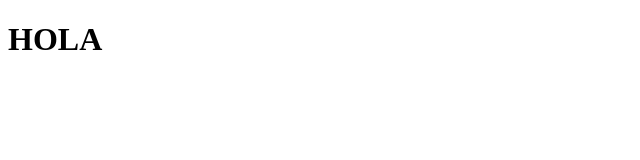
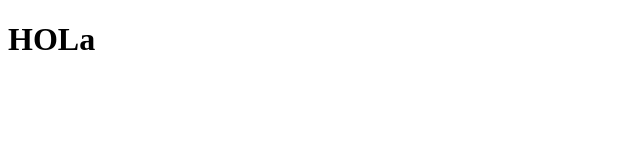
Before and after one commit to maick00/P-Bootstrap, a plain HTML site: page index.html in a window 1280 px wide. Shown: the full height of the page, 0-640 px from the left. Drawn offline with Linux system fonts and the light colour scheme.

Commit message:
Update index.html

```diff
--- a/index.html
+++ b/index.html
@@ -6,6 +6,6 @@
     <title>Document</title>
 </head>
 <body>
-    <h1>HOLA</h1>
+    <h1>HOLa</h1>
 </body>
 </html>
```
